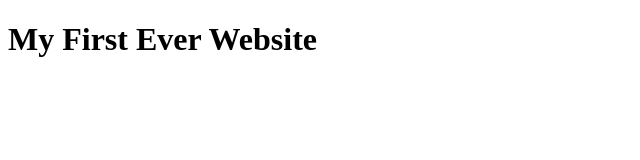
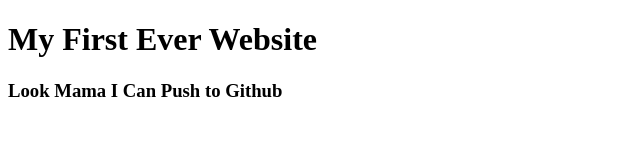
Before and after one commit to hamidur-tanvir/my-first-website, a plain HTML site: page index.html in a window 1280 px wide. Shown: the whole page, without its empty margins (0-640 px from the left). Drawn offline with Linux system fonts and the light colour scheme.

Commit message:
learned github

```diff
--- a/index.html
+++ b/index.html
@@ -7,5 +7,6 @@
   </head>
   <body>
     <h1>My First Ever Website</h1>
+    <h3>Look Mama I Can Push to Github</h3>
   </body>
 </html>
```
